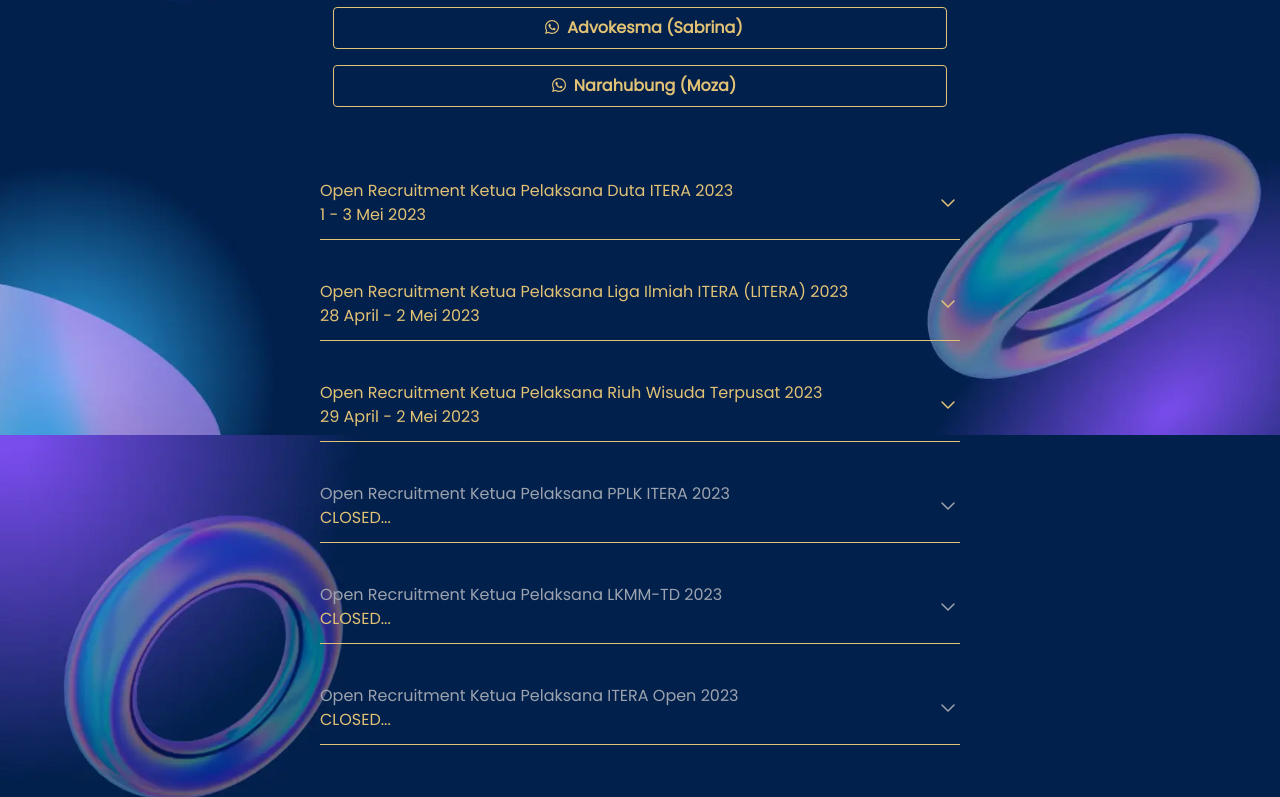
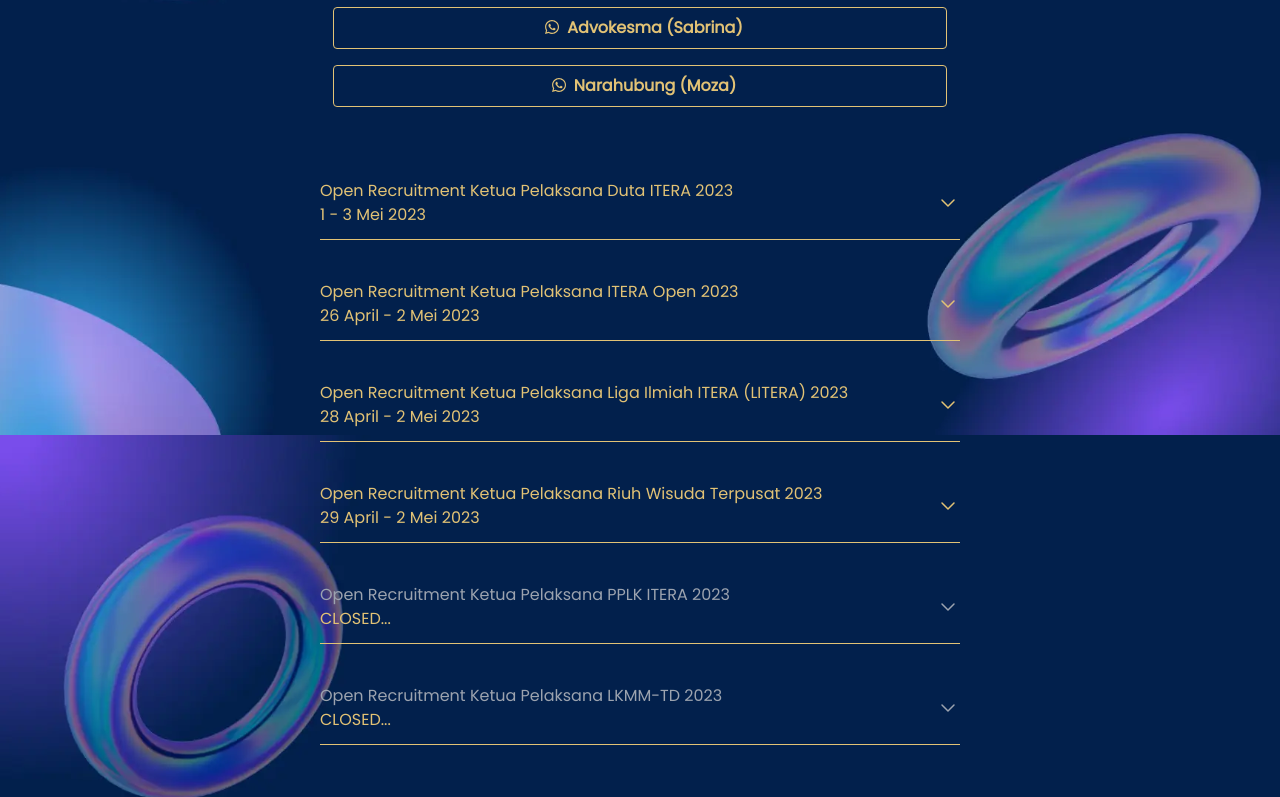
Before and after one commit to KM-ITERA/km-itera.github.io, a React (Create React App) app: page / in a window 1280 px wide. Shown: the part 365-1162 px from the top of the page. Built offline with nearby package versions, Linux system fonts and the light colour scheme.

Commit message:
Backward IOP

```diff
--- a/src/App.js
+++ b/src/App.js
@@ -58,6 +58,15 @@
         "status": "text-goldish"
     },
     {
+        "judul": "ITERA Open",
+        "tanggal": "26 April - 2 Mei 2023",
+        "details1": 'ITERA OPEN merupakan pesta olahraga yang diselenggarakan oleh Institut Teknologi Sumatera, dengan menargetkan mahasiswa dan mahasiswi dari perguruan tinggi yang ada di wilayah lampung dan sumatera, untuk turut serta berpartisipasi di dalam kompetisi. Kegiatan hadir sebagai salah satu upaya memperkenalkan kampus Institut Teknologi Sumatera sebagai kampus muda yang mendukung penuh keolahragaan.',
+        "details2": 'Dengan ini, ITERA OPEN diharapkan dapat menjadi momentum dalam menjalin tali silaturahmi serta ajang kompetisi antarkampus, yang diharapkan dapat membawa nama baik dan citra kampus masing-masing dengan menjunjung tinggi nilai sportifitas dan profesionalitas selama berkompetisi.',
+        "daftar": "https://bit.ly/pendaftaranketuplakITERAOPEN2023",
+        "syarat": "https://bit.ly/SyaratdanKetentuanCalonKetuaPelaksanaITERAOPEN2023",
+        "status": "text-goldish"
+    },
+    {
         "judul": "Liga Ilmiah ITERA (LITERA)",
         "tanggal": "28 April - 2 Mei 2023",
         "details1":"LITERA atau Liga Ilmiah ITERA merupakan suatu ajang perlombaan ilmiah terbesar yang dilaksanakan oleh Kementerian Pendidikan, Riset, dan Teknologi Kabinet Wangsabatih KMITERA pada tahun ini. LITERA dilaksanakan sebagai kegiatan kompetisi keilmiahan di lingkungan kampus ITERA yang bertujuan dalam menumbuhkan rasa berpikir kritis serta jiwa kompetitif pada mahasiswa/i di ITERA dan yang diakhiri oleh acara puncak berupa Malam Apresiasi bagi seluruh peserta LITERA.",
@@ -89,15 +98,6 @@
         "tanggal": "CLOSED...",
         "details1":"",
         "details2": "",
-        "daftar": "",
-        "syarat": "",
-        "status": "text-gray-400"
-    },
-    {
-        "judul": "ITERA Open",
-        "tanggal": "CLOSED...",
-        "details1": '',
-        "details2": '',
         "daftar": "",
         "syarat": "",
         "status": "text-gray-400"
```
